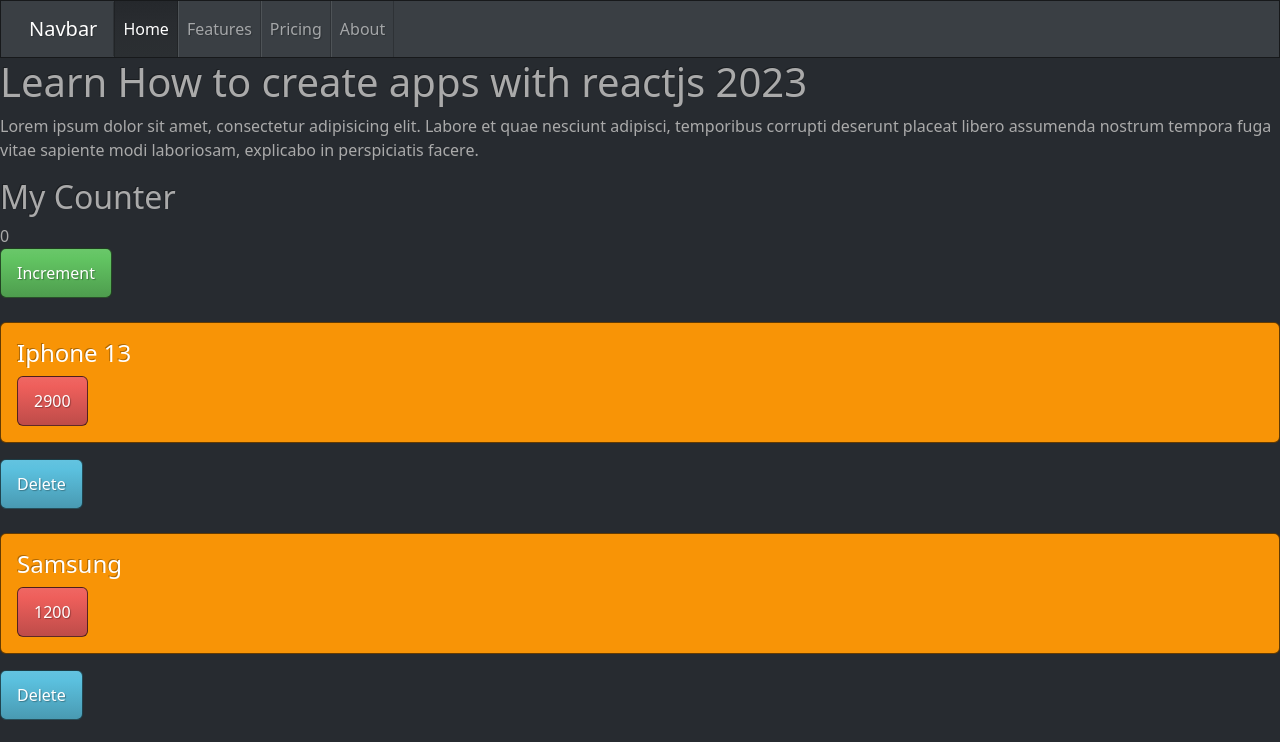
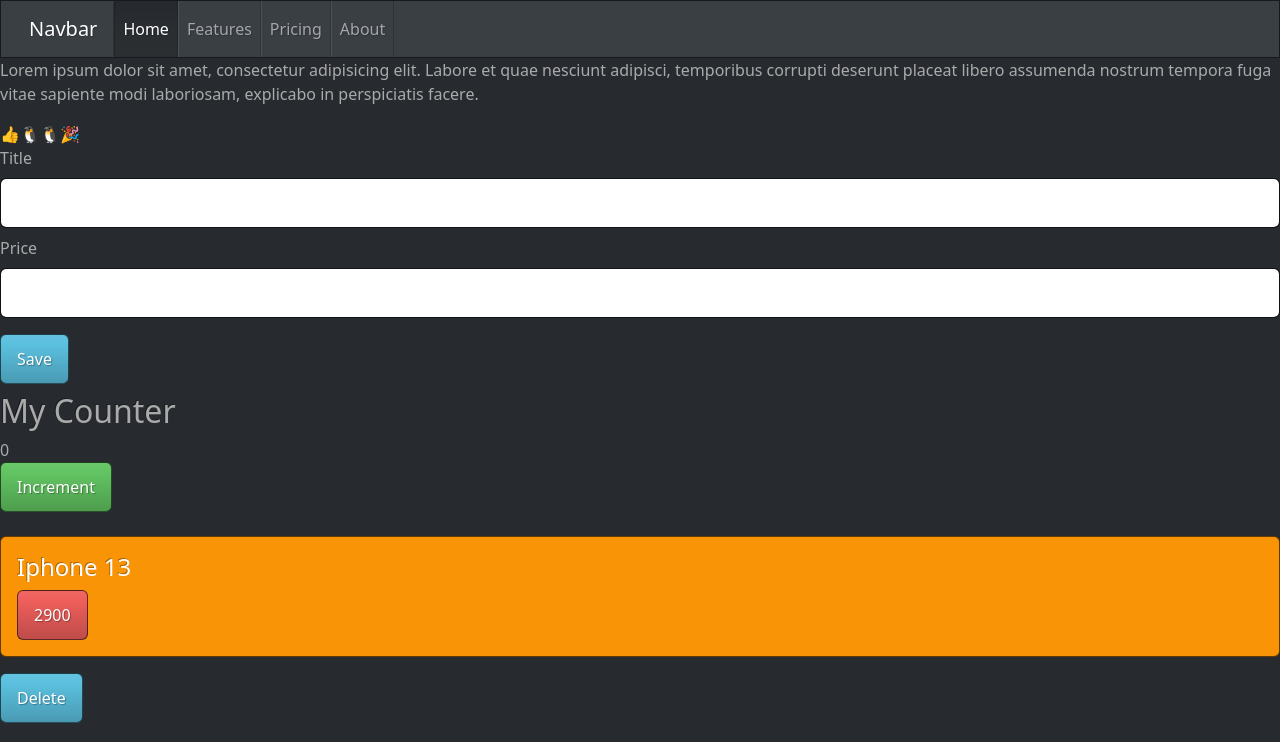
Before and after one commit to Aminetrigithub/learn-react-BC-10-11-12, a React (Vite) app: page / in a window 1280 px wide. Shown: the top 742 px of the page. Built offline with nearby package versions, Linux system fonts and the light colour scheme.

Commit message:
add value by input

```diff
--- a/package.json
+++ b/package.json
@@ -12,7 +12,8 @@
   "dependencies": {
     "bootswatch": "^5.3.2",
     "react": "^18.2.0",
-    "react-dom": "^18.2.0"
+    "react-dom": "^18.2.0",
+    "uuid": "^9.0.1"
   },
   "devDependencies": {
     "@types/react": "^18.2.43",
--- a/src/components/Products.jsx
+++ b/src/components/Products.jsx
@@ -1,10 +1,27 @@
 import { useState } from "react";
 import Counter from "./Counter";
 import Product from "./Product";
+import { v4 as uuid } from 'uuid';
 
 function Products() {
-  let title = "Learn How to create apps with reactjs 2023";
   let showList = true;
+
+const [title, setTitle]= useState("");
+const [price, setPrice]= useState("");
+
+const submitForm = (e) => { e.preventDefault()
+
+  let myProduct = {
+    id: uuid()  ,
+    label: title,
+    price
+   }
+   setProducts( [myProduct, ...products ] )
+  }
+
+let titleInput = (e) => { setTitle(e.target.value)  }
+let priceInput = (e) => { setPrice(e.target.value)  }
+
 
   const [products, setProducts] = useState([
     {
@@ -28,9 +45,14 @@ function Products() {
     let mylist = products.filter((pr) => pr.id !== id);
      setProducts(mylist);
   };
+
+
+
+
+
   return (
     <div>
-      <h1>{title}</h1>
+        {/* <h1>{title}</h1> */}
       <p>
         Lorem ipsum dolor sit amet, consectetur adipisicing elit. Labore et quae
         nesciunt adipisci, temporibus corrupti deserunt placeat libero assumenda
@@ -38,6 +60,17 @@ function Products() {
         perspiciatis facere.
       </p>
 
+{title} 👍🐧🐧🎉{price}
+<form action="" onSubmit={submitForm}>
+<div>
+<label htmlFor="">Title</label>
+<input onChange={titleInput} className="form-control my-2 " type="text" />
+
+<label htmlFor="">Price</label>
+<input onChange={priceInput} className="form-control my-2 " type="text" />
+</div>
+<button className="btn btn-info my-2"> Save </button>
+</form>
       <Counter />
 
       {showList && (
```
Also changed, not shown: 1 other file (tests, documents, lock files or other folders).
